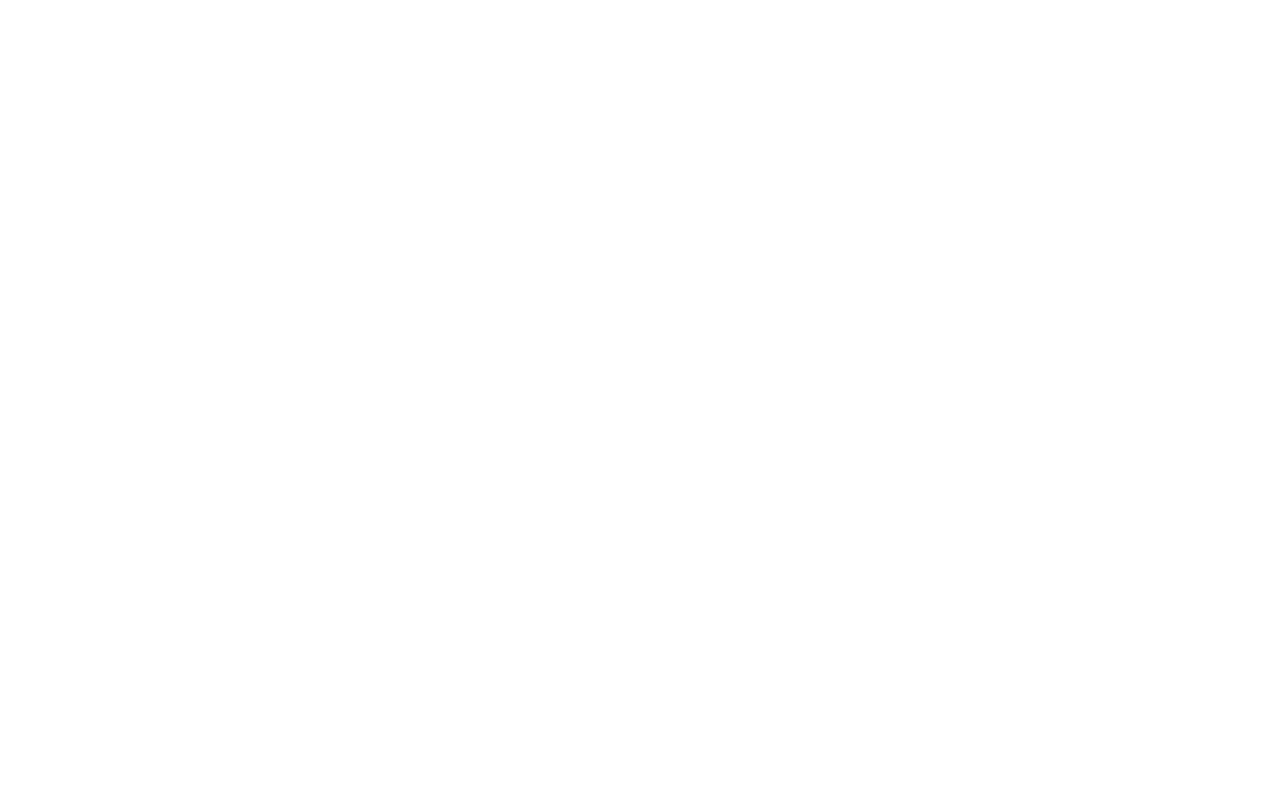
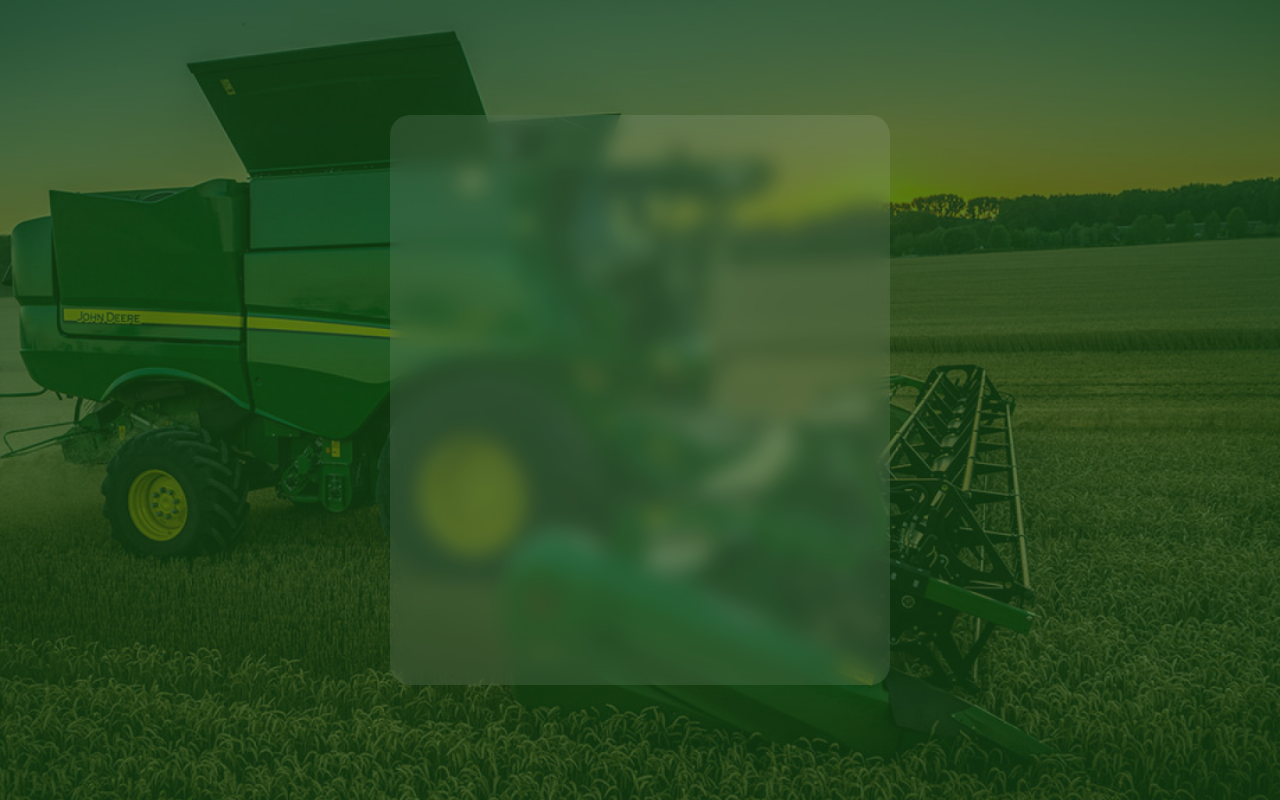
Before and after one commit to An4lu/DeereGO, a React (Vite) app: page /#/ in a window 1280 px wide. Built offline with nearby package versions, Linux system fonts and the light colour scheme.

Commit message:
Background

```diff
--- a/src/pages/Login/index.tsx
+++ b/src/pages/Login/index.tsx
@@ -1,8 +1,9 @@
-import { Fundo } from "./styles"
+import { Centro, Fundo } from "./styles"
 
 export const Login = () => {
   return (
     <Fundo>
+      <Centro></Centro>
     </Fundo>
   )
 }
--- a/src/pages/Login/styles.ts
+++ b/src/pages/Login/styles.ts
@@ -1,5 +1,24 @@
-import { styled } from "@stitches/react";
+import { styled } from '@stitches/react';
 
 export const Fundo = styled('div', {
-    backgroundImage: "url('')",
+    backgroundImage: "url('/public/fundo.png')",
+    backgroundSize: 'cover',
+    backgroundAttachment: 'fixed',
+    backgroundPosition: 'center',
+    backgroundRepeat: 'no-repeat',
+    height: '100vh',
+    display: 'flex',
+    justifyContent: 'center',
+    alignItems: 'center'
 })
+
+export const Centro = styled('div', {
+    height: '570px',
+    width: '500px',
+    borderRadius: '20px',
+    backgroundColor: 'rgba(255, 255, 255, 0.1)',
+    backdropFilter: 'blur(10px)',
+    padding: '20px',
+    display: 'flex',
+
+})
```
Also changed, not shown: 1 other file (tests, documents, lock files or other folders).
